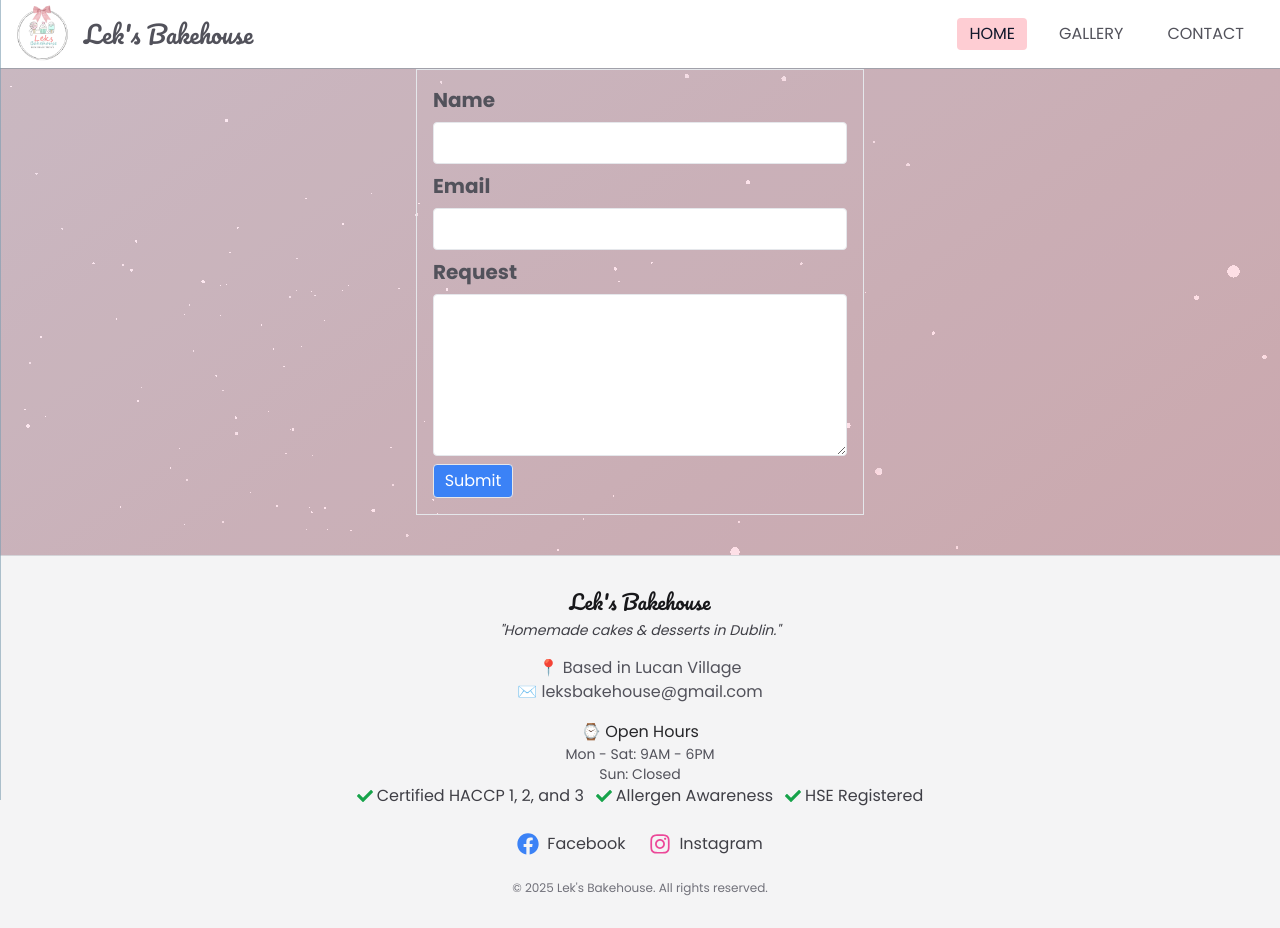
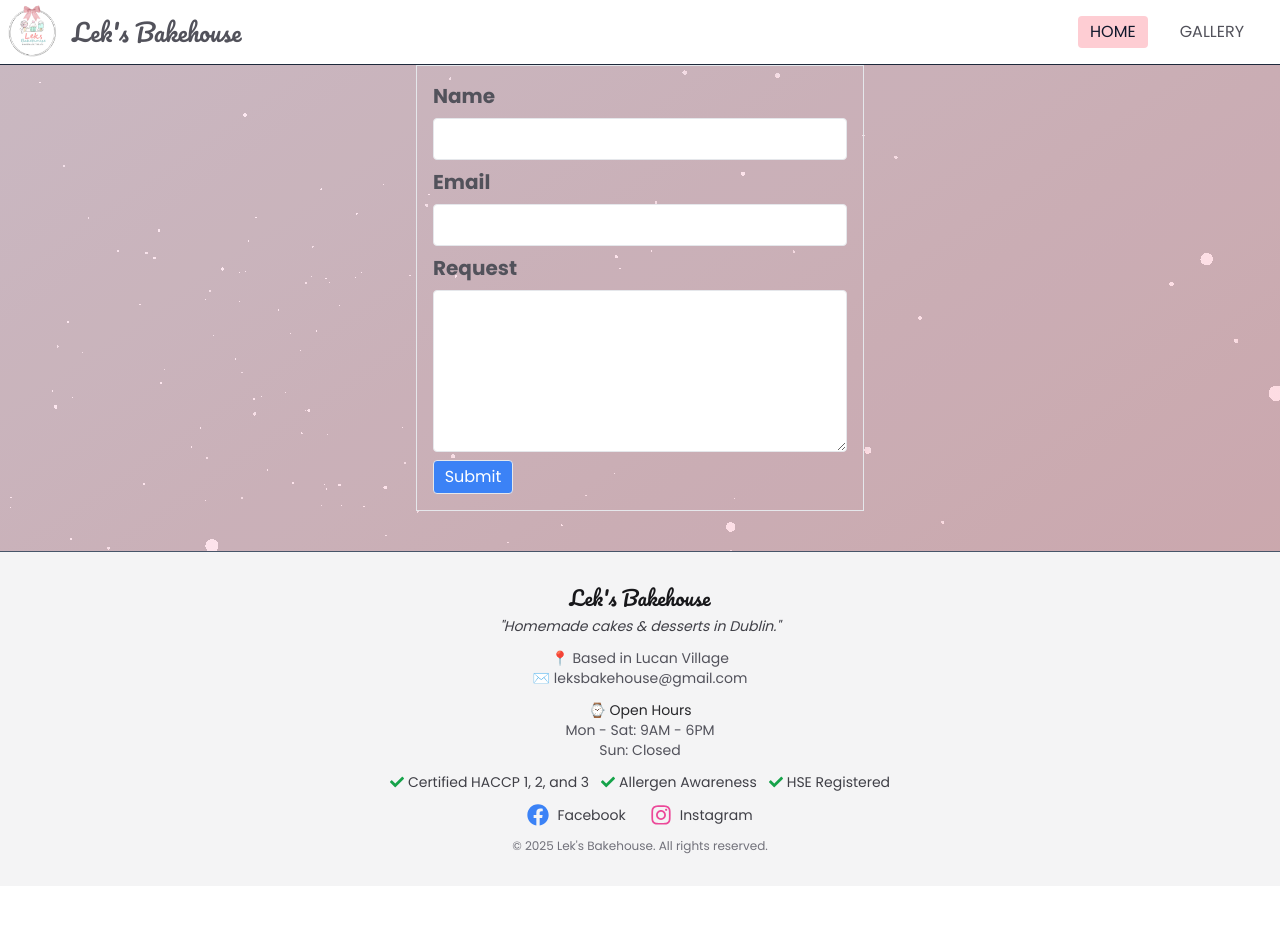
Before and after one commit to FredH2O/leks-bakehouse, a Next.js app: page /contact in a window 1280 px wide. After the commit the page ends 886 px from the top, so only its background shows below. Built offline with nearby package versions, Linux system fonts and the light colour scheme; a web font is replaced by a local one.

Commit message:
Finalize project, abandoned email because I need a backend for it.. tried EmailJS but im using it for my portfolio

```diff
--- a/src/components/About/AboutSection.jsx
+++ b/src/components/About/AboutSection.jsx
@@ -25,7 +25,7 @@ const AboutSection = () => {
             src="/images/about-logo.png"
             alt="Lek's Bakehouse signature cake"
             width={600}
-            height={300}
+            height={600}
           />
         </div>
 
--- a/src/components/ContactForm/ContactForm.jsx
+++ b/src/components/ContactForm/ContactForm.jsx
@@ -55,7 +55,7 @@ const ContactForm = () => {
       !formData.name ||
       !formData.email ||
       !formData.message ||
-      !formData.message.length < 10
+      formData.message.length < 10
     ) {
       alert("All fields are required.");
       return;
@@ -70,7 +70,10 @@ const ContactForm = () => {
 
   return (
     <form
-      onSubmit={handleSubmit}
+      action="mailto:huertaserick@yahoo.ie"
+      method="GET"
+      encType="text/plain"
+      // onSubmit={handleSubmit}
       className="flex flex-col p-4 border max-w-md w-full gap-2"
     >
       <label htmlFor="name" className="text-xl font-bold">
--- a/src/components/Footer/Footer.jsx
+++ b/src/components/Footer/Footer.jsx
@@ -8,33 +8,42 @@ const certified = [
 
 export default function Footer() {
   return (
-    <footer className="bg-zinc-100 border-t border-zinc-300 text-zinc-700 text-center py-8 mt-10">
-      <div className="container mx-auto px-6 max-w-4xl">
+    <footer className="bg-zinc-100 border-t border-slate-600 text-zinc-700 text-center py-8 mt-10">
+      <div className="container mx-auto space-y-3 text-sm px-6 max-w-4xl">
         {/* Business Name */}
-        <h2 className="text-xl text-zinc-900 font-pacifico">Lek's Bakehouse</h2>
-        <p className="text-sm mt-1 italic">
-          "Homemade cakes & desserts in Dublin."
-        </p>
+        <div>
+          <h2 className="text-xl text-zinc-900 font-pacifico">
+            Lek's Bakehouse
+          </h2>
+          <p className="text-sm mt-1 italic">
+            "Homemade cakes & desserts in Dublin."
+          </p>
+        </div>
 
         {/* Contact & Location */}
-        <div className="mt-4">
+        <div className="">
           <p className="text-zinc-600">📍 Based in Lucan Village</p>
-          <p className="text-zinc-600">✉️ leksbakehouse@gmail.com</p>
+          <a
+            href="mailto:leksbakehouse@gmail.com"
+            className="text-zinc-600 hover:text-blue-500"
+          >
+            ✉️ leksbakehouse@gmail.com
+          </a>
         </div>
 
         {/* Opening Hours */}
-        <div className="mt-4">
+        <div className="">
           <p className="font-medium text-zinc-800">⌚ Open Hours</p>
           <p className="text-sm text-zinc-600">Mon - Sat: 9AM - 6PM</p>
           <p className="text-sm text-zinc-600">Sun: Closed </p>
         </div>
 
         <div>
-          <ul className="flex flex-row gap-3 justify-center">
+          <ul className="flex md:flex-row flex-col md:gap-3 gap-2 justify-center">
             {certified.map((title, index) => (
               <li
                 key={index}
-                className="flex justify-center items-center gap-1"
+                className="flex justify-center items-center gap-1 text-sm"
               >
                 <FaCheck className="text-green-600" />
                 {title}
@@ -44,7 +53,7 @@ export default function Footer() {
         </div>
 
         {/* Social Media Links */}
-        <div className="flex justify-center gap-6 mt-6">
+        <div className="flex justify-center gap-6">
           <a
             href="https://www.facebook.com/profile.php?id=61556922004415"
             target="_blank"
@@ -67,9 +76,11 @@ export default function Footer() {
         </div>
 
         {/* Copyright */}
-        <p className="text-xs text-zinc-500 mt-6">
-          © {new Date().getFullYear()} Lek's Bakehouse. All rights reserved.
-        </p>
+        <div>
+          <p className="text-xs text-zinc-500">
+            © {new Date().getFullYear()} Lek's Bakehouse. All rights reserved.
+          </p>
+        </div>
       </div>
     </footer>
   );
--- a/src/components/Gallery/Gallery.jsx
+++ b/src/components/Gallery/Gallery.jsx
@@ -19,7 +19,7 @@ const Gallery = () => {
     fetchData();
   }, []);
   return (
-    <div className="grid grid-cols-1 sm:grid-cols-2 md:grid-cols-2 lg:grid-cols-3 gap-8">
+    <div className="grid grid-cols-1 sm:grid-cols-2 md:grid-cols-2 xl:grid-cols-3 gap-8">
       <AnimatePresence>
         {gallery.map((product) => (
           <motion.div
@@ -49,9 +49,9 @@ const Gallery = () => {
                 {/* <span className="text-lg font-bold text-gray-900">
                 {product.price}
               </span> */}
-                <button className="bg-blue-600 text-white px-4 py-2 rounded-lg hover:bg-blue-700">
+                {/* <button className="bg-blue-600 text-white px-4 py-2 rounded-lg hover:bg-blue-700">
                   Order Now
-                </button>
+                </button> */}
               </div>
             </div>
           </motion.div>
--- a/src/components/Header/Header.jsx
+++ b/src/components/Header/Header.jsx
@@ -4,8 +4,8 @@ import Navigation from "./Navigation";
 
 const MainHeader = () => {
   return (
-    <header className="flex border-b border-zinc-400 bg-white p-1 justify-between items-center">
-      <div className="flex gap-3 items-center ml-2">
+    <header className="flex border-b border-slate-800 bg-white p-1 justify-between items-center">
+      <div className="flex gap-3 items-center w-full">
         <Link href="/">
           <Image
             className="rounded-full hover:bg-rose-200 duration-500"
@@ -15,10 +15,13 @@ const MainHeader = () => {
             alt="Logo"
           />
         </Link>
-        <h2 className="font-pacifico text-2xl">Lek's Bakehouse</h2>
+        <div className="w-full md:text-left text-center">
+          <h2 className="font-pacifico text-2xl">Lek's Bakehouse</h2>
+        </div>
       </div>
-
-      <Navigation />
+      <div className="">
+        <Navigation />
+      </div>
     </header>
   );
 };
--- a/src/components/Header/Navigation.jsx
+++ b/src/components/Header/Navigation.jsx
@@ -8,7 +8,7 @@ import Link from "next/link";
 const nav = [
   { title: "HOME", link: "/" },
   { title: "GALLERY", link: "/gallery" },
-  { title: "CONTACT", link: "/contact" },
+  // { title: "CONTACT", link: "/contact" },
 ];
 
 const Navigation = () => {
--- a/src/components/Hero/HeroSection.jsx
+++ b/src/components/Hero/HeroSection.jsx
@@ -5,10 +5,10 @@ import Image from "next/image";
 
 const HeroSection = () => {
   return (
-    <section className="relative py-10 flex flex-col lg:flex-row items-center justify-evenly min-h-screen px-6 lg:px-20 bg-gradient-to-br from-pink-100 to-rose-200">
+    <section className="relative py-10 flex flex-col xl:flex-row items-center justify-evenly min-h-screen px-6 lg:px-20 bg-gradient-to-br from-pink-100 to-rose-200">
       {/* Left Side - Text */}
       <motion.div
-        className="max-w-2xl text-center lg:text-left"
+        className="max-w-2xl text-center xl:text-left"
         initial={{ opacity: 0, x: -50 }}
         animate={{ opacity: 1, x: 0 }}
         transition={{ duration: 0.8, ease: "easeOut" }}
@@ -24,18 +24,15 @@ const HeroSection = () => {
           with love and the finest ingredients.
         </p>
 
-        <div className="mt-6 flex flex-col sm:flex-row gap-4 justify-center lg:justify-start">
+        <div className="mt-6 flex flex-col sm:flex-row gap-4 justify-center xl:justify-start">
           <button className="px-6 py-3 bg-rose-500 text-white rounded-lg font-semibold shadow-lg hover:bg-rose-600 transition">
-            Order Now
-          </button>
-          <button className="px-6 py-3 border border-rose-500 text-rose-700 rounded-lg font-semibold shadow-lg hover:bg-rose-100 transition">
-            View Cakes
+            <a href="mailto:leksbakehouse@gmail.com">Order Now</a>
           </button>
         </div>
       </motion.div>
 
       <motion.div
-        className="mt-10 lg:mt-0"
+        className="mt-10 xl:mt-0"
         initial={{ opacity: 0, x: 50 }}
         animate={{ opacity: 1, x: 0 }}
         transition={{ duration: 0.8, ease: "easeOut", delay: 0.3 }}
--- a/src/components/LoyaltyCard/LoyaltyCard.jsx
+++ b/src/components/LoyaltyCard/LoyaltyCard.jsx
@@ -37,24 +37,25 @@ const LoyaltyCard = () => {
         viewport={{ amount: 0.3 }}
         className="relative py-10 bg-pink-200 rounded-se-[50px] rounded-ss-[50px]"
       >
-        <div className="container m-auto grid lg:grid-cols-2 justify-center place-items-center py-10">
+        <div className="container m-auto grid xl:grid-cols-2 justify-center place-items-center py-10">
           <div className="flex flex-col gap-5 justify-center items-center">
             <h2 className="text-slate-50 text-shadow-black text-6xl font-modak text-center">
               Silvanas Loyalty Card
             </h2>
             <div className="p-1">
               <Image
-                className="rounded border border-slate-800"
+                className="rounded-lg border-2 border-slate-800"
                 src="/images/loyalty-card.jpg"
                 width={500}
                 height={500}
                 alt="Loyalty Card"
+                priority
               />
             </div>
           </div>
 
-          <div>
-            <p className="lg:text-3xl text-lg text-slate-700 text-center py-10">
+          <div className="py-6 px-5 m-1">
+            <p className="lg:text-3xl text-lg text-slate-700 text-center">
               Purchase{" "}
               <span className="font-semibold">9 Boxes of Silvanas</span> and
               enjoy a{" "}
@@ -79,7 +80,7 @@ const LoyaltyCard = () => {
               animationStagger={0.08}
               easeType="elastic.out(0.6, 0.5)"
               transformStyles={transformStyles}
-              enableHover={false}
+              enableHover={true}
             />
           )}
         </div>
```
